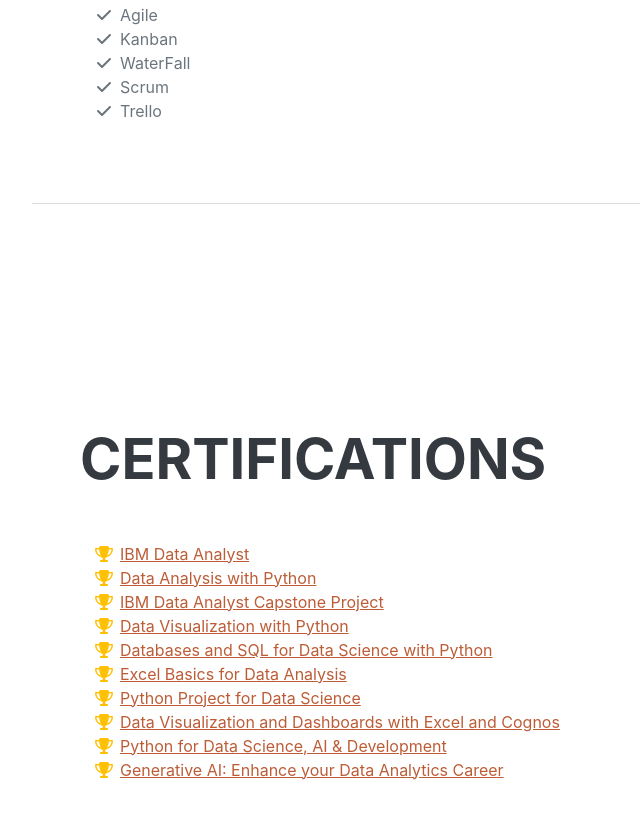
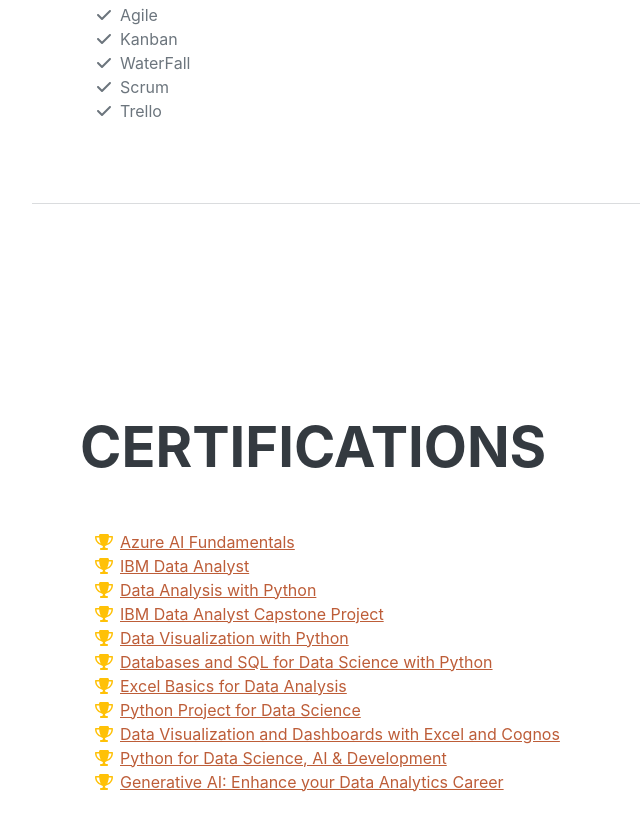
Before and after one commit to sstfort/portfolio, a plain HTML site: page index.html in a window 1280 px wide. Shown: the part 4224-5054 px from the top of the page, without its empty margins (240-880 px from the left). Drawn offline with nearby package versions, Linux system fonts and the light colour scheme; a web font is replaced by a local one.

Commit message:
Add files via upload

```diff
--- a/index.html
+++ b/index.html
@@ -226,6 +226,10 @@
                     <ul class="fa-ul mb-0">
                         <li>
                             <span class="fa-li"><i class="fas fa-trophy text-warning"></i></span>
+                            <a href="https://learn.microsoft.com/api/credentials/share/fr-fr/SmithSTFORT-9226/C6A608294F3928F?sharingId=16A8AF6D51ACBDB4" target="_blank">Azure AI Fundamentals</a>
+                        </li>
+                        <li>
+                            <span class="fa-li"><i class="fas fa-trophy text-warning"></i></span>
                             <a href="https://coursera.org/share/a2b6433e99f6ab83ae67e529a13195ea" target="_blank">IBM Data Analyst</a>
                         </li>
                         <li>
```
